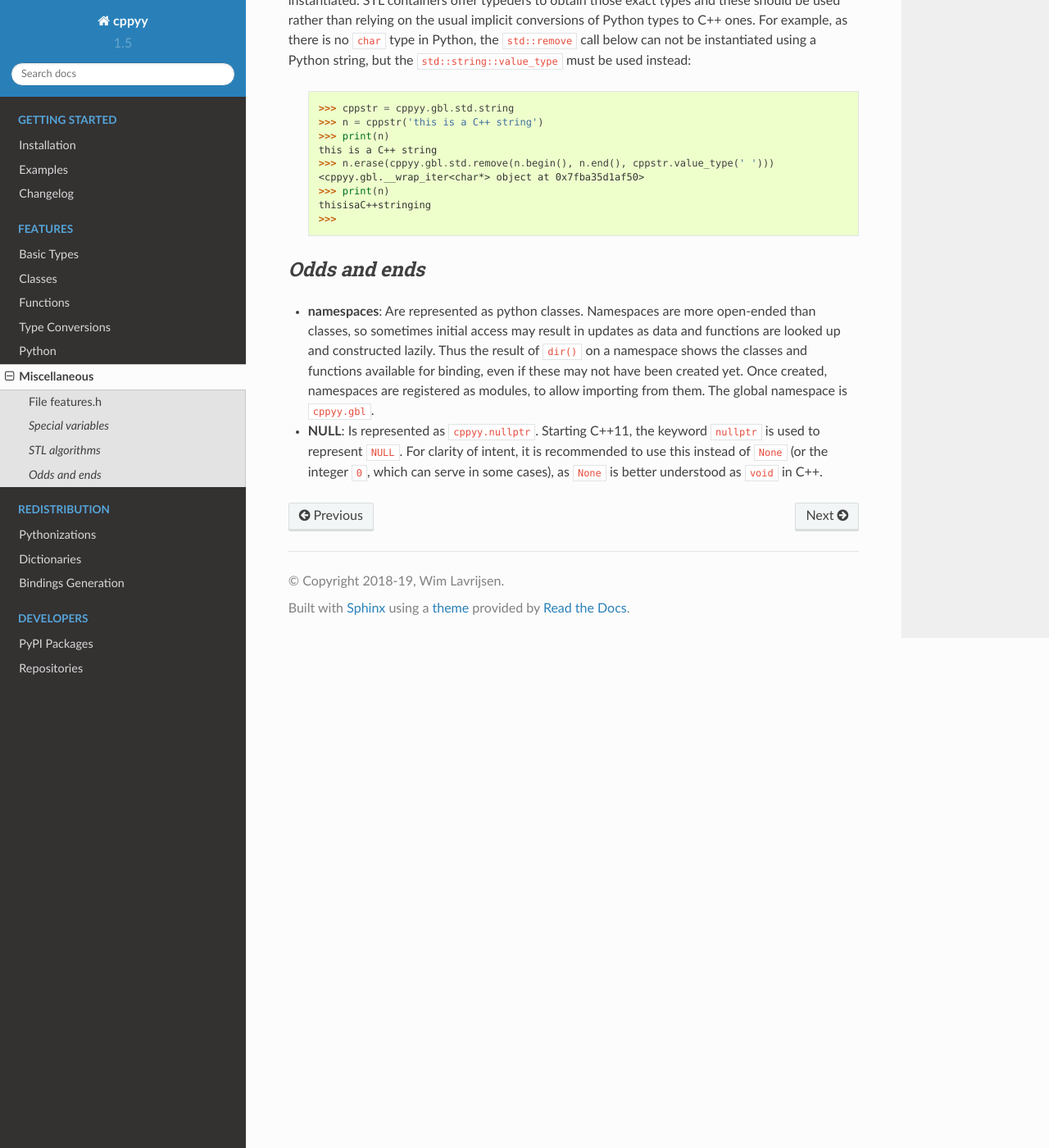
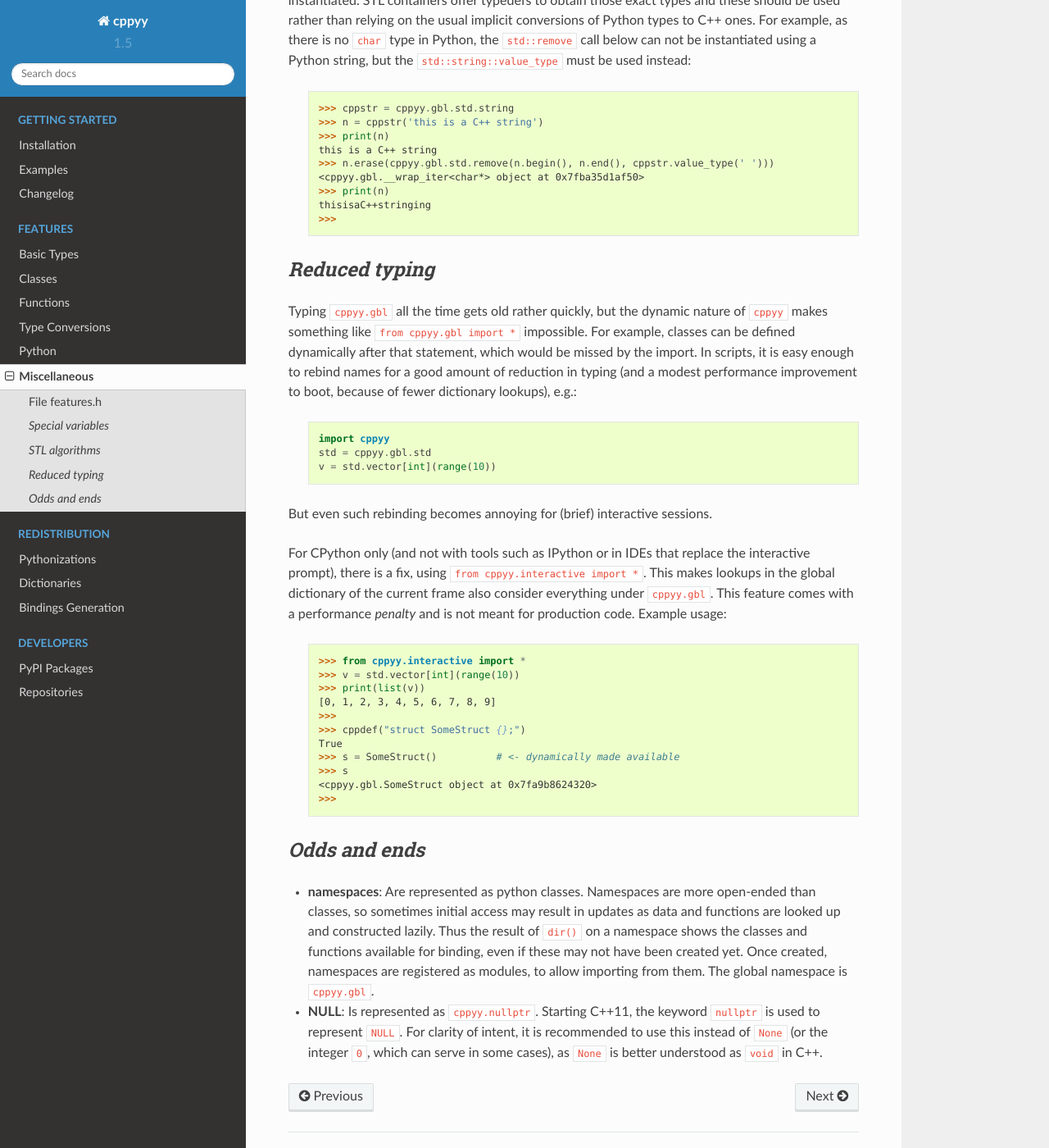
Before and after one commit to wlav/cppyy, a Sphinx documentation site: the page built from doc/source/misc.rst, in a window 1280 px wide and 1400 px high, scrolled down 1358 px. Shown: the whole window at 82% size. Built offline with Sphinx 7.4.7 and the Read the Docs theme 2.0.0, drawn with Linux system fonts in a browser that asks for light colours.

Commit message:
refine 'from cppyy.interactive import *' and document it

```diff
--- a/doc/source/conf.py
+++ b/doc/source/conf.py
@@ -57,7 +57,7 @@ author = u'Wim Lavrijsen'
 # The short X.Y version.
 version = '1.5'
 # The full version, including alpha/beta/rc tags.
-release = '1.5.0'
+release = '1.5.1'
 
 # The language for content autogenerated by Sphinx. Refer to documentation
 # for a list of supported languages.
--- a/doc/source/misc.rst
+++ b/doc/source/misc.rst
@@ -100,6 +100,50 @@ below can not be instantiated using a Python string, but the
     >>>
 
 
+`Reduced typing`
+----------------
+
+Typing ``cppyy.gbl`` all the time gets old rather quickly, but the dynamic
+nature of ``cppyy`` makes something like ``from cppyy.gbl import *``
+impossible.
+For example, classes can be defined dynamically after that statement, which
+would be missed by the import.
+In scripts, it is easy enough to rebind names for a good amount of reduction
+in typing (and a modest performance improvement to boot, because of fewer
+dictionary lookups), e.g.:
+
+  .. code-block:: python
+
+    import cppyy
+    std = cppyy.gbl.std
+    v = std.vector[int](range(10))
+
+But even such rebinding becomes annoying for (brief) interactive sessions.
+
+For CPython only (and not with tools such as IPython or in IDEs that replace
+the interactive prompt), there is a fix, using
+``from cppyy.interactive import *``.
+This makes lookups in the global dictionary of the current frame also
+consider everything under ``cppyy.gbl``.
+This feature comes with a performance `penalty` and is not meant for
+production code.
+Example usage:
+
+  .. code-block:: python
+
+    >>> from cppyy.interactive import *
+    >>> v = std.vector[int](range(10))
+    >>> print(list(v))
+    [0, 1, 2, 3, 4, 5, 6, 7, 8, 9]
+    >>>
+    >>> cppdef("struct SomeStruct {};")
+    True
+    >>> s = SomeStruct()          # <- dynamically made available
+    >>> s
+    <cppyy.gbl.SomeStruct object at 0x7fa9b8624320>
+    >>>
+
+
 `Odds and ends`
 ---------------
 
--- a/python/cppyy/_version.py
+++ b/python/cppyy/_version.py
@@ -1 +1 @@
-__version__ = '1.5.0'
+__version__ = '1.5.1'
```
Also changed, not shown: 2 other files.
